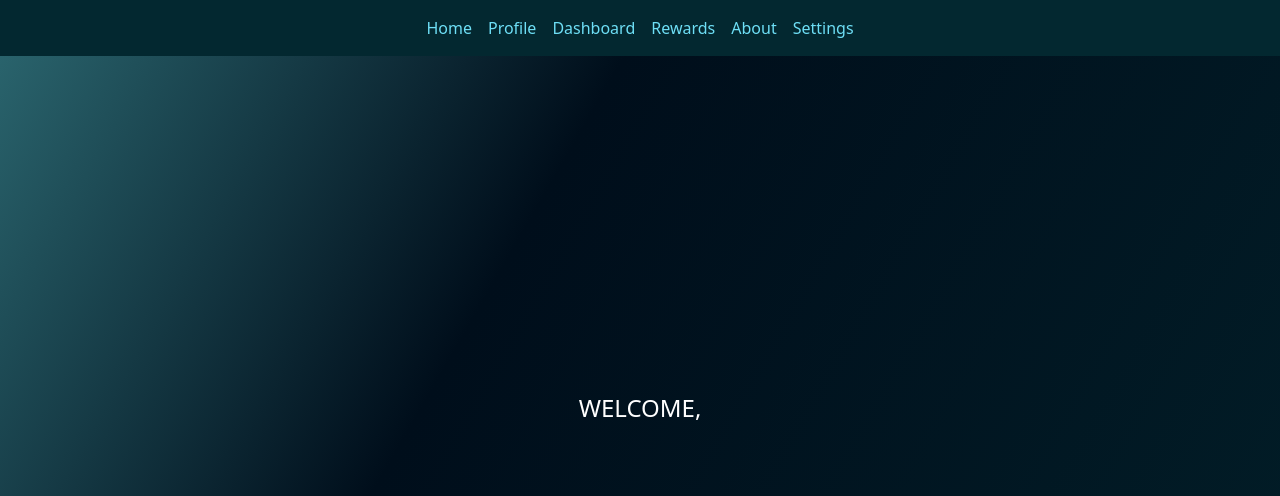
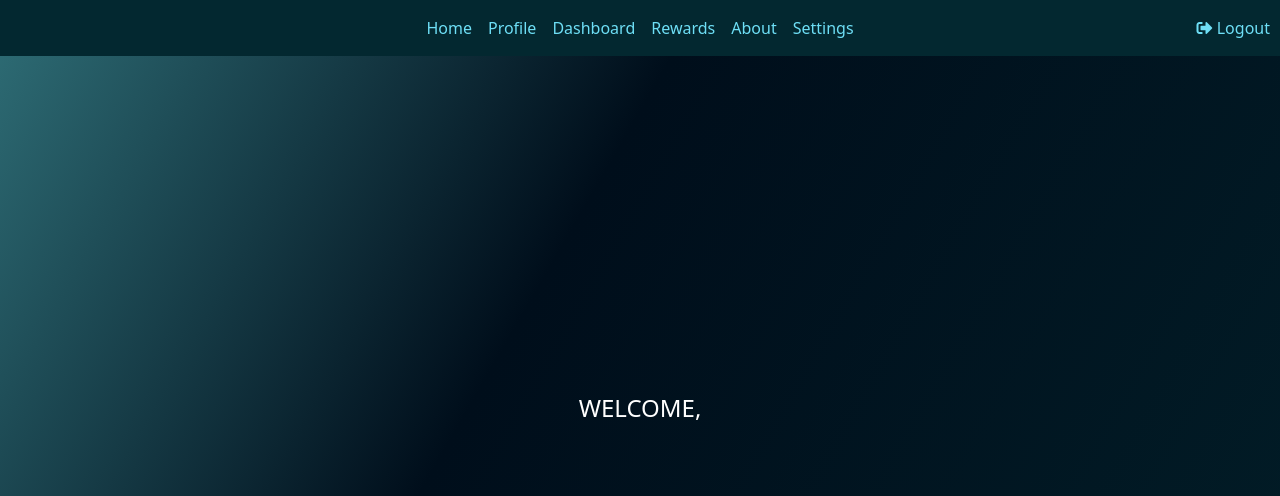
Before and after one commit to samrath-ahluwalia/ProgressPlay, an Angular app in the folder ProgressPlay/: page /homepage in a window 1280 px wide. Shown: the top 496 px of the page. Built offline with nearby package versions, Linux system fonts and the light colour scheme.

Commit message:
fixed navbar, added css to homepage for scroll, carousel of home page commented

```diff
--- a/ProgressPlay/src/app/components/homepage/homepage.component.css
+++ b/ProgressPlay/src/app/components/homepage/homepage.component.css
@@ -33,27 +33,30 @@
   margin-top: 10px;
 }
 
-/* Ensure welcome section takes full viewport height */
-#welcomeSection {
-  height: 100vh;
-  display: flex;
-  align-items: center;
-  justify-content: center;
+html, body {
+  scroll-behavior: smooth;
+  height: 100%;
   margin: 0;
-  padding: 0;
-  position: relative;
-  z-index: 1;
+  overflow: hidden;
 }
 
-/* Sticky navbar that appears after scrolling past the welcome section */
-#navbarSection {
-  position: sticky;
-  top: 0;
-  z-index: 1000;
-  background: rgba(0, 0, 0, 0.8); /* Semi-transparent background for a smooth transition */
-  transition: all 0.5s ease-in-out; /* Smooth transition for the sticky effect */
+#mainContainer {
+  height: 100vh;
+  scroll-snap-type: y mandatory;
+  overflow-y: scroll;
 }
-/* Smooth scroll behavior for the entire document */
-html {
-  scroll-behavior: smooth;
+
+#welcomeSection, #faqSection {
+  scroll-snap-align: start;
+  height: 100vh;
 }
+
+#welcomeSection {
+  display: flex;
+  justify-content: center;
+  align-items: center;
+}
+
+#faqSection {
+  padding-top: 50px;
+}
--- a/ProgressPlay/src/app/components/homepage/homepage.component.html
+++ b/ProgressPlay/src/app/components/homepage/homepage.component.html
@@ -1,10 +1,8 @@
-<div data-bs-theme="dark" class="pb-5">
-  <!-- Navbar Section -->
+<!-- <div data-bs-theme="dark" class="pb-5">
   <div id="navbarSection">
     <app-navbar></app-navbar>
   </div>
 
-  <!-- Welcome Section -->
   <div class="welcome d-flex align-items-center justify-content-center" id="welcomeSection">
     <div>
       <br />
@@ -12,7 +10,7 @@
     </div>
   </div>
 
-  <div class="container mt-5" id="faqSection">
+  <div class="container mt-5 vh-99" id="faqSection">
     <br>
     <h3 class="text-center mb-4">Frequently Asked Questions</h3>
     <div class="row mt-5 mb-4">
@@ -35,7 +33,6 @@
     </div>
   </div>
 
-  <!-- Extended Content -->
   <div class="container vh-99 mt-5" *ngIf="isExtended">
     <div class="container text-dark-emphasis d-flex align-items-center justify-content-center flex-column">
       <div id="carouselExampleIndicators" class="carousel slide mx-auto" style="width: 80%;" data-bs-ride="carousel">
@@ -58,4 +55,33 @@
       </div>
     </div>
   </div>
-</div>
+</div> -->
+
+  <div data-bs-theme="dark" id="mainContainer">
+    <div id="navbarSection">
+      <app-navbar></app-navbar>
+    </div>
+    <div class="welcome d-flex align-items-center justify-content-center" id="welcomeSection">
+      <div>
+        <br />
+        <h2 class="mt-3 mb-4 text-center">WELCOME, {{ username }}</h2>
+      </div>
+    </div>
+    <div class="container mt-5 vh-99" id="faqSection">
+      <br>
+      <h3 class="text-center mb-4">Frequently Asked Questions</h3>
+      <div class="row mt-5 mb-4">
+        <div *ngFor="let question of this.questions; let index = index" :key="index" class="col-md-4">
+          <div class="card">
+            <div class="card-body">
+              <h5 class="card-title">{{ question.title }}</h5>
+              <p class="card-text" *ngIf="expandedIndex === index">{{ question.answer }}</p>
+              <button class="btn btn-primary mt-5" style="background-color: transparent; border: 2px solid white;" (click)="toggleExpansion(index)">
+                {{ expandedIndex === index ? "Hide Answer" : "Show Answer" }}
+              </button>
+            </div>
+          </div>
+        </div>
+      </div>
+    </div>
+  </div>
--- a/ProgressPlay/src/app/components/homepage/homepage.component.ts
+++ b/ProgressPlay/src/app/components/homepage/homepage.component.ts
@@ -1,4 +1,4 @@
-import { Component, OnInit, HostListener  } from '@angular/core';
+import { Component, OnInit, HostListener } from '@angular/core';
 import { NavbarComponent } from '../navbar/navbar.component';
 import { CommonModule } from '@angular/common';
 import { LocalService } from '../../services/data/local.service';
@@ -9,7 +9,7 @@ import { Keys } from '../../models/Enum/Keys';
   standalone: true,
   imports: [NavbarComponent, CommonModule],
   templateUrl: './homepage.component.html',
-  styleUrl: './homepage.component.css'
+  styleUrls: ['./homepage.component.css']
 })
 export class HomepageComponent implements OnInit {
 
@@ -25,8 +25,8 @@ export class HomepageComponent implements OnInit {
     { title: 'How can I claim my rewards?', answer: 'The status of rewards, which currently take the form of badges, is contingent upon your accumulated score. You can view the complete list of available rewards by selecting the My Rewards option. Here, you will find rewards categorized as either Locked or Unlocked. Unlocked rewards are eligible for redemption upon selection, while locked rewards remain inaccessible until the requisite score is achieved. This system ensures that rewards are distributed based on user performance and engagement.' },
   ];
   username: string = "";
-  hasScrolled: boolean = false;
   isScrollingEnabled: boolean = false;
+  scrolledToFaq: boolean = false;
 
   constructor (private _localService: LocalService) { }
 
@@ -39,12 +39,8 @@ export class HomepageComponent implements OnInit {
     this.username = this._localService.get(Keys.ActiveUsername, false)
   }
 
-  toggleExpansion(index: number){
-    if (this.expandedIndex === index) {
-      this.expandedIndex = -1;
-    } else {
-      this.expandedIndex = index;
-    }
+  toggleExpansion(index: number) {
+    this.expandedIndex = this.expandedIndex === index ? -1 : index;
   }
 
   toggleExtended() {
@@ -52,50 +48,23 @@ export class HomepageComponent implements OnInit {
   }
 
   @HostListener('window:scroll', ['$event'])
-  onWindowScroll(event: Event) {
-    const scrollPosition = window.scrollY || document.documentElement.scrollTop;
-    console.log('Scroll Position:', scrollPosition);
+  onWindowScroll() {
+  const scrollPosition = window.scrollY || document.documentElement.scrollTop;
 
-    if (!this.isScrollingEnabled) {
-      if (scrollPosition < 25) {
-        window.scrollTo(0, 0);
-      } else {
-        this.isScrollingEnabled = true;
+  const faqSection = document.getElementById('faqSection');
+  const welcomeSection = document.getElementById('welcomeSection');
 
-        const welcomeSection = document.getElementById('welcomeSection');
-        if (welcomeSection) {
-          const welcomeSectionBottom = welcomeSection.getBoundingClientRect().bottom + window.scrollY;
-          console.log('Welcome Section Bottom:', welcomeSectionBottom);
-
-          window.scrollTo({
-            top: welcomeSectionBottom,
-            behavior: 'smooth'
-          });
-
-          // Reset scrolling state after the smooth scroll
-          setTimeout(() => {
-            this.isScrollingEnabled = true;
-            this.hasScrolled = true;
-          }, 1000); // Adjust timeout if needed
-        }
-      }
-    } else if (this.hasScrolled) {
-      const welcomeSection = document.getElementById('welcomeSection');
-      if (welcomeSection) {
-        const welcomeSectionTop = welcomeSection.getBoundingClientRect().top + window.scrollY;
-        console.log('Welcome Section Top:', welcomeSectionTop);
-
-        if (scrollPosition < welcomeSectionTop) {
-          window.scrollTo({
-            top: 0,
-            behavior: 'smooth'
-          });
-
-          this.isScrollingEnabled = false;
-          this.hasScrolled = false;
-        }
-      }
+  if (!this.scrolledToFaq && scrollPosition > 50) {
+    if (faqSection) {
+      faqSection.scrollIntoView({ behavior: 'smooth' });
+      this.scrolledToFaq = true;
+    }
+  } else if (this.scrolledToFaq && scrollPosition < 50) {
+    if (welcomeSection) {
+      welcomeSection.scrollIntoView({ behavior: 'smooth' });
+      this.scrolledToFaq = false;
     }
   }
+}
 
 }
--- a/ProgressPlay/src/app/components/navbar/navbar.component.html
+++ b/ProgressPlay/src/app/components/navbar/navbar.component.html
@@ -1,6 +1,6 @@
-<div data-bs-theme="dark" style="position: fixed;top: 0;left: 0;width: 100%; z-index: 1000;">
-    <nav class="navbar navbar-expand-lg bg-info-subtle" style="width: 100dvw;">
-        <div class="container-fluid d-flex justify-content-between align-items-center">
+<div data-bs-theme="dark" style="position: fixed; top: 0; left: 0; width: 100%; z-index: 1000;">
+    <nav class="navbar navbar-expand-lg bg-info-subtle" style="width: 100vw; position: relative;">
+        <div class="container-fluid d-flex justify-content-center align-items-center">
             <button class="navbar-toggler" type="button" data-bs-toggle="collapse" data-bs-target="#navbarSupportedContent" aria-controls="navbarSupportedContent" aria-expanded="false" aria-label="Toggle navigation">
                 <span class="navbar-toggler-icon"></span>
             </button>
@@ -9,23 +9,24 @@
                     <li class="nav-item text-info-emphasis">
                         <button routerLink="/homepage" class="nav-link text-info-emphasis" aria-current="page">Home</button>
                     </li>
-                    <li class="nav-item ">
+                    <li class="nav-item">
                         <button routerLink="/profile" class="nav-link text-info-emphasis">Profile</button>
                     </li>
                     <li class="nav-item">
                         <button routerLink="/dashboard" class="nav-link text-info-emphasis">Dashboard</button>
                     </li>
                     <li class="nav-item">
-                        <button routerLink="/rewards" class="nav-link text-info-emphasis" >Rewards</button>
+                        <button routerLink="/rewards" class="nav-link text-info-emphasis">Rewards</button>
                     </li>
                     <li class="nav-item">
-                        <button routerLink="/about" class="nav-link text-info-emphasis" >About</button>
+                        <button routerLink="/about" class="nav-link text-info-emphasis">About</button>
                     </li>
                     <li class="nav-item">
-                        <button routerLink="/about" class="nav-link text-info-emphasis" >Settings</button>
+                        <button routerLink="/settings" class="nav-link text-info-emphasis">Settings</button>
                     </li>
                 </ul>
             </div>
+            <button class="nav-link text-info-emphasis" style="position: absolute; right: 10px;"><i class="fas fa-sign-out-alt"></i> Logout</button>
         </div>
     </nav>
 </div>
```
